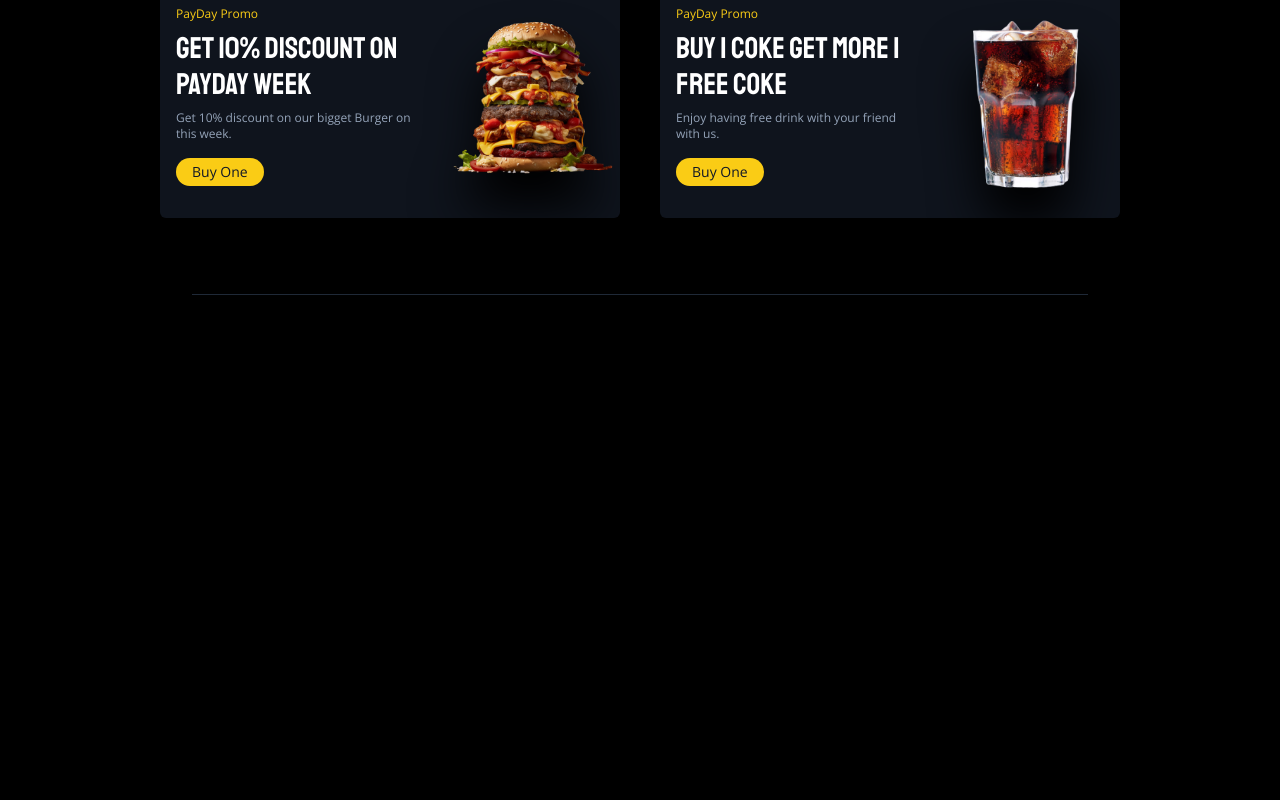
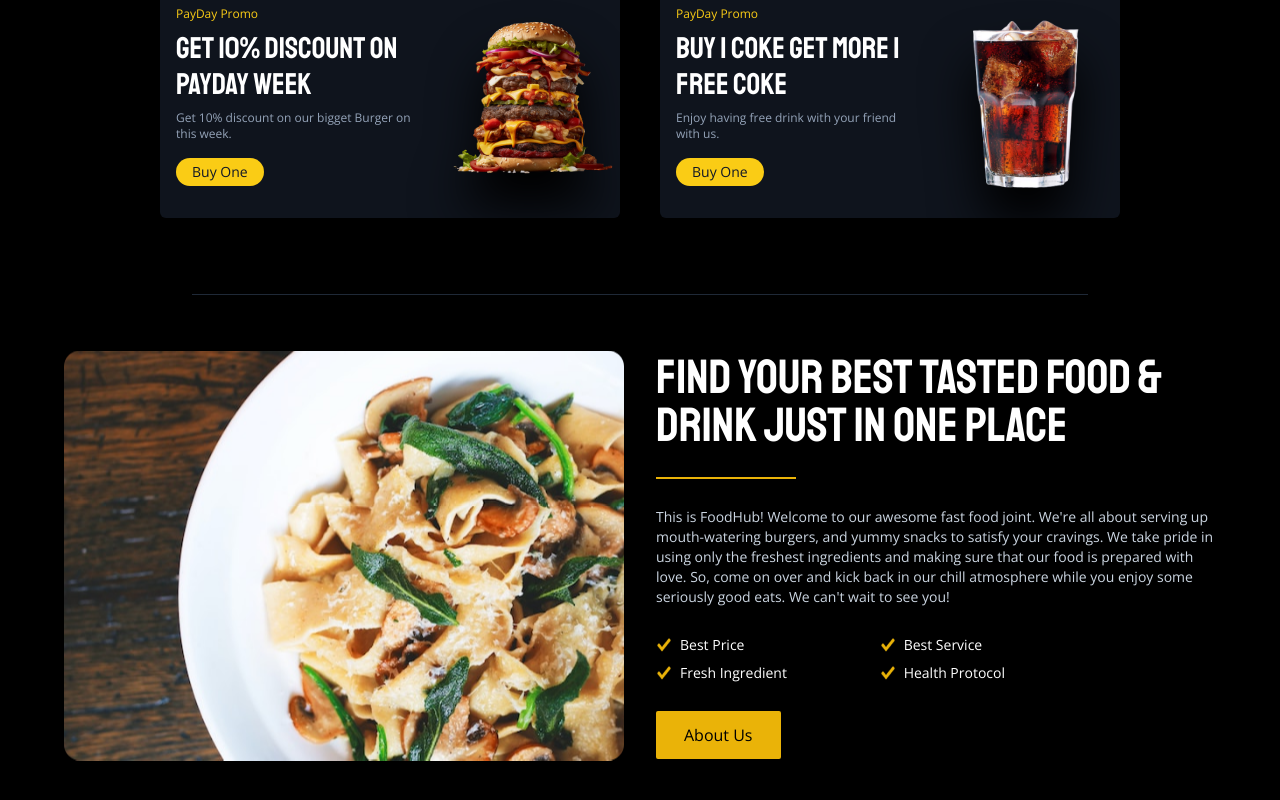
Before and after one commit to mamad-zahiri/foodhub, a React (Vite) app: page / in a window 1280 px wide. Shown: the part 1228-2028 px from the top of the page. Before the commit the page ends 1683 px from the top, so only its background shows below. Built offline with nearby package versions, Linux system fonts and the light colour scheme.

Commit message:
fix bug
in last commit I forgot to add AboutUs page to Index page.

```diff
--- /dev/null
+++ b/src/Pages/Home/AboutUs.jsx
@@ -0,0 +1,43 @@
+import { SectionFlex } from "../../Components/html"
+import { getImageUrl } from "../../utils/helper"
+
+const AboutUs = () => {
+    return (
+        <SectionFlex className="gap-x-8 px-4 lg:px-0">
+            <figure className="mb-7 flex w-full lg:mb-0 lg:w-1/2">
+                <img src={getImageUrl("home-our-brand.jpg")} alt="foodhub brand" className="max-w-full rotate-180 rounded-2xl" />
+            </figure>
+
+            <div className="flex w-full flex-col items-center justify-center gap-y-7 text-center sm:items-start sm:text-left lg:w-1/2">
+                <h4 className="font-[Staatliches] text-5xl text-white">FIND YOUR BEST TASTED FOOD & DRINK JUST IN ONE PLACE</h4>
+                <hr className="h-0.5 w-full border-yellow-500 bg-yellow-500 md:w-1/4" />
+                <p className="text-sm text-slate-300">
+                    This is FoodHub! Welcome to our awesome fast food joint. We're all about serving up mouth-watering burgers, and yummy
+                    snacks to satisfy your cravings. We take pride in using only the freshest ingredients and making sure that our food is
+                    prepared with love. So, come on over and kick back in our chill atmosphere while you enjoy some seriously good eats. We
+                    can't wait to see you!
+                </p>
+                <ul
+                    className="flex flex-row flex-wrap gap-y-2 text-sm text-white
+                        [&>li>img]:mr-2 [&>li>img]:h-auto [&>li>img]:w-4 [&>li]:flex [&>li]:w-1/2"
+                >
+                    <li>
+                        <img src={getImageUrl("check.png")} alt="check" /> Best Price
+                    </li>
+                    <li>
+                        <img src={getImageUrl("check.png")} alt="check" /> Best Service
+                    </li>
+                    <li>
+                        <img src={getImageUrl("check.png")} alt="check" /> Fresh Ingredient
+                    </li>
+                    <li>
+                        <img src={getImageUrl("check.png")} alt="check" /> Health Protocol
+                    </li>
+                </ul>
+                <button className="rounded-sm bg-yellow-500 px-7 py-3 font-normal">About Us</button>
+            </div>
+        </SectionFlex>
+    )
+}
+
+export default AboutUs
--- a/src/Pages/Home/Index.jsx
+++ b/src/Pages/Home/Index.jsx
@@ -2,6 +2,7 @@ import { Hr } from "../../Components/html"
 import Landing from "./Landing"
 import Categories from "./Categories"
 import PayDay from "../../Components/PayDay"
+import AboutUs from "./AboutUs"
 
 const Home = () => {
     return (
@@ -12,6 +13,8 @@ const Home = () => {
             <Hr />
             <PayDay />
             <Hr />
+            <AboutUs />
+            <Hr />
         </>
     )
 }
```
